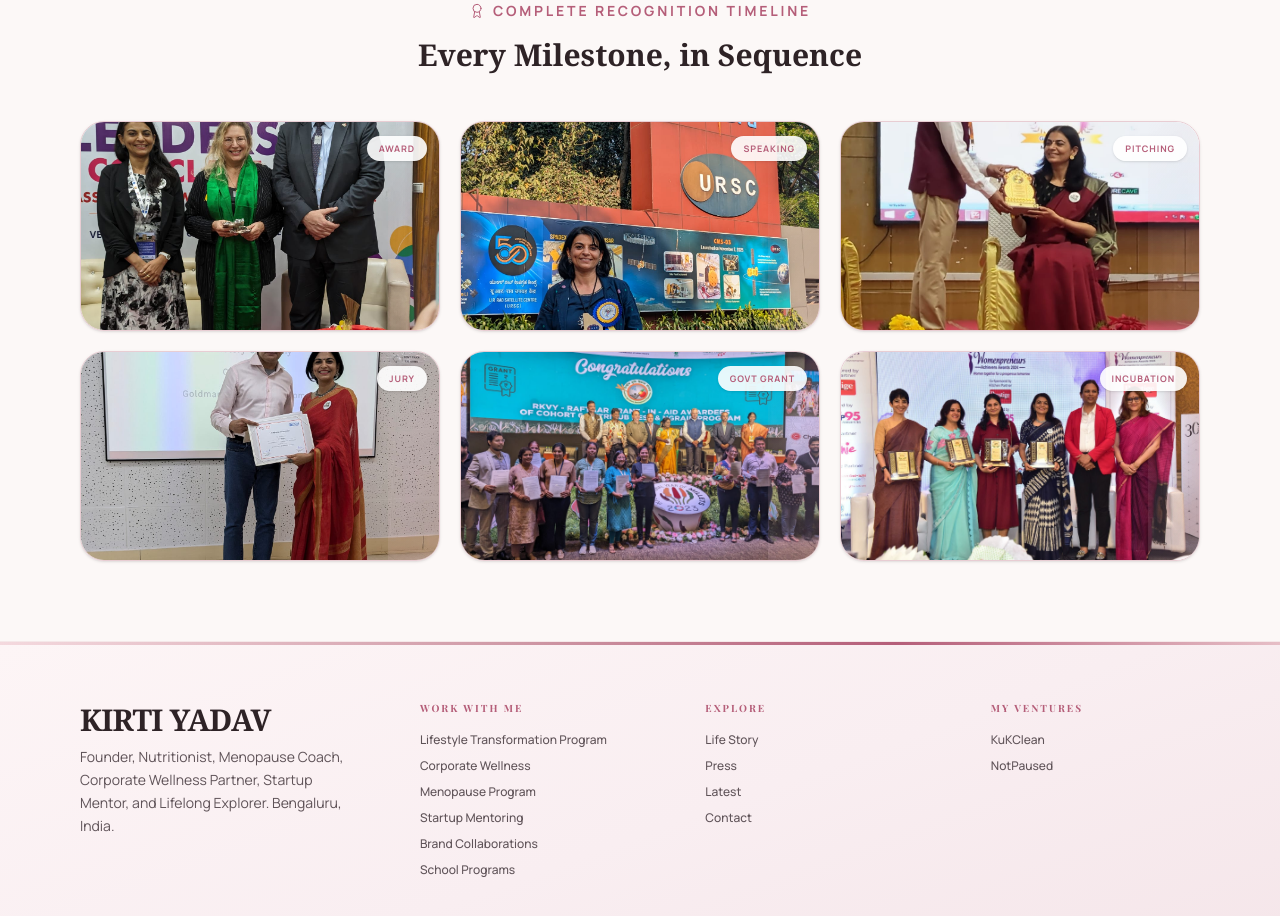
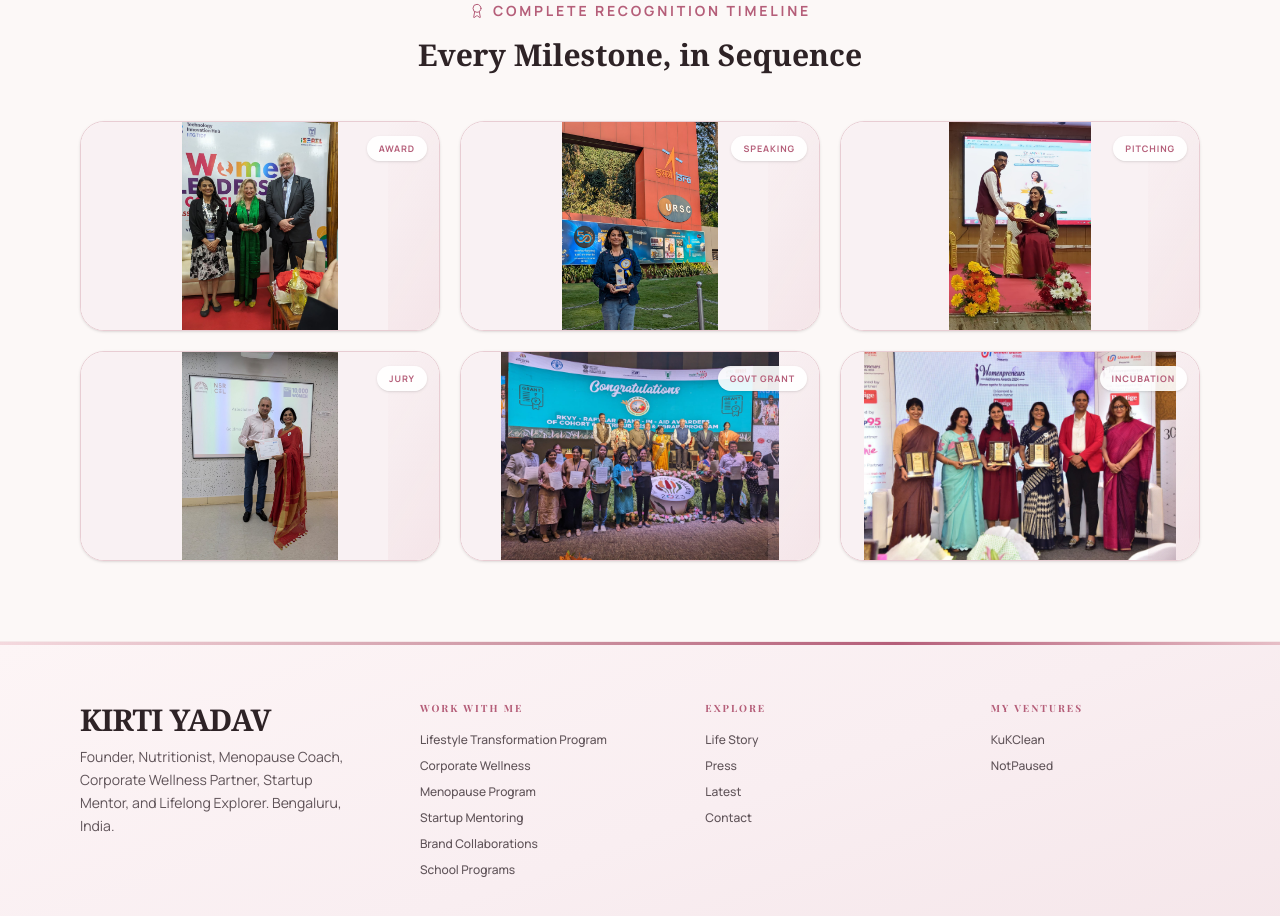
Before and after one commit to Abhilash-Jaiswal/portfolio, a React (Vite) app in the folder client/: page /portfolio/press in a window 1280 px wide. Shown: the part 2680-3596 px from the top of the page. Built offline with nearby package versions, Linux system fonts and the light colour scheme; a web font is replaced by a local one.

Commit message:
image issue fix

```diff
--- a/client/src/components/sections/AchievementsSection.jsx
+++ b/client/src/components/sections/AchievementsSection.jsx
@@ -412,7 +412,8 @@
               <img
                 src={item.image}
                 alt={item.title}
-                className="w-full h-full object-cover transition-transform duration-500 group-hover:scale-105"
+                className="w-full h-full object-contain bg-[#F9F1F3] transition-transform duration-500 group-hover:scale-[1.02]"
+                style={{ objectPosition: "center" }}
               />
             ) : (
               <div className="w-full h-full bg-gradient-to-br from-[#F4D9DE] to-[#E6BEC6] flex items-center justify-center">
```
